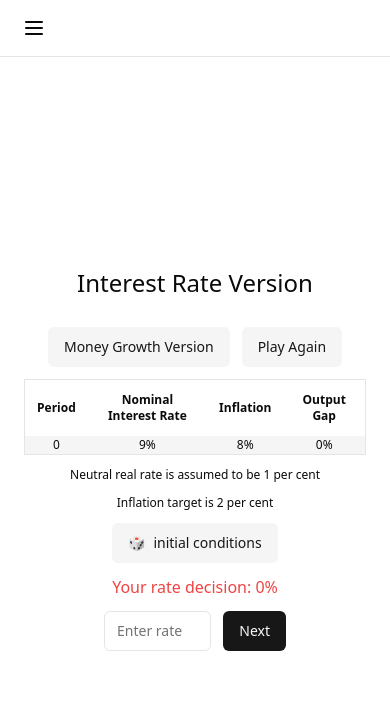
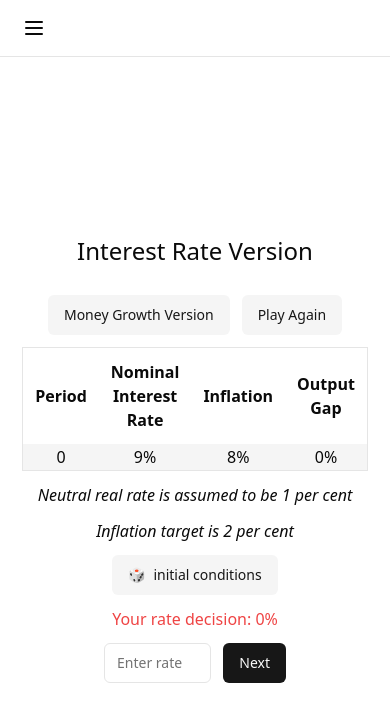
Before and after one commit to keremcs/inflation, a Next.js app: page / in a window 390 px wide. Shown: the top 722 px of the page. Built offline with nearby package versions, Linux system fonts and the light colour scheme.

Commit message:
ios zoom fix?

```diff
--- a/components/cbgame.tsx
+++ b/components/cbgame.tsx
@@ -84,7 +84,7 @@ function DataTable(props: {
 }) {
   return (
     <div className="flex px-6">
-      <table className="table-auto border text-xs text-center sm:text-xl md:text-2xl">
+      <table className="table-auto border text-center sm:text-xl md:text-2xl">
         <thead>
           <tr>
             <th className="p-3">Period</th>
@@ -224,6 +224,7 @@ function Game(props: { mg: boolean }) {
       5 * res4.tog;
     setBestScore(findBestScore);
 
+    if (!props.mg) {
       const history: {
         games: number;
         streak: number;
@@ -248,6 +249,7 @@ function Game(props: { mg: boolean }) {
       };
       setGameHistory(wizard);
       localStorage.setItem("stats", JSON.stringify(wizard));
+    }
 
     return setPeriod(5);
   };
@@ -264,11 +266,11 @@ function Game(props: { mg: boolean }) {
             o0={og0}
           />
           {!props.mg && (
-            <div className="text-xs">
+            <div className="italic">
               Neutral real rate is assumed to be 1 per cent
             </div>
           )}
-          <div className="text-xs">Inflation target is 2 per cent</div>
+          <div className="italic">Inflation target is 2 per cent</div>
           <Button variant="secondary" onClick={props.mg ? mgRandom : iRandom}>
             <div className="mr-2">🎲</div> initial conditions
           </Button>
@@ -483,7 +485,7 @@ function Game(props: { mg: boolean }) {
       {period === 5 && (
         <>
           <DataTable
-            version={props.mg ? "Money Growth" : "Nominal Interest Rate"}
+            version={props.mg ? "Money Growth" : "Interest Rate"}
             p={period}
             i0={inflation0}
             i1={inflation1}
@@ -526,8 +528,8 @@ function Game(props: { mg: boolean }) {
               </div>
             )}
           </div>
-          {gameHistory && (
-            <div className="flex text-xs sm:text-base gap-3">
+          {!props.mg && gameHistory && (
+            <div className="flex text-center gap-3 px-3">
               <div className="flex flex-col items-center">
                 <div className="flex">Total Games</div>
                 <div className="flex text-xl sm:text-2xl">
@@ -547,7 +549,7 @@ function Game(props: { mg: boolean }) {
                 </div>
               </div>
               <div className="flex flex-col items-center">
-                <div className="flex">Streak</div>
+                <div className="flex">Win Streak</div>
                 <div className="flex text-xl sm:text-2xl">
                   {gameHistory.streak}
                 </div>
```
Lines whose indentation alone changed are shown as unchanged.
